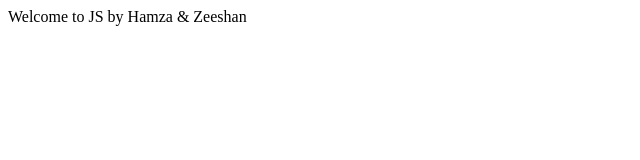
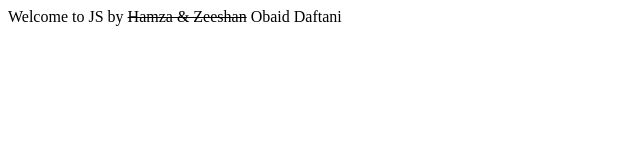
Before and after one commit to hamzaghulam/WebDevlopment, a plain HTML site: page index.html in a window 1280 px wide. Shown: the whole page, without its empty margins (0-640 px from the left). Drawn offline with Linux system fonts and the light colour scheme.

Commit message:
updated index.html
updated index.html by Obaid

```diff
--- a/index.html
+++ b/index.html
@@ -8,7 +8,7 @@
 </head>
 <body>
     <div>
-        Welcome to JS by Hamza & Zeeshan
+        Welcome to JS by <s>Hamza & Zeeshan</s> Obaid Daftani
     </div>
 </body>
 </html>
```
